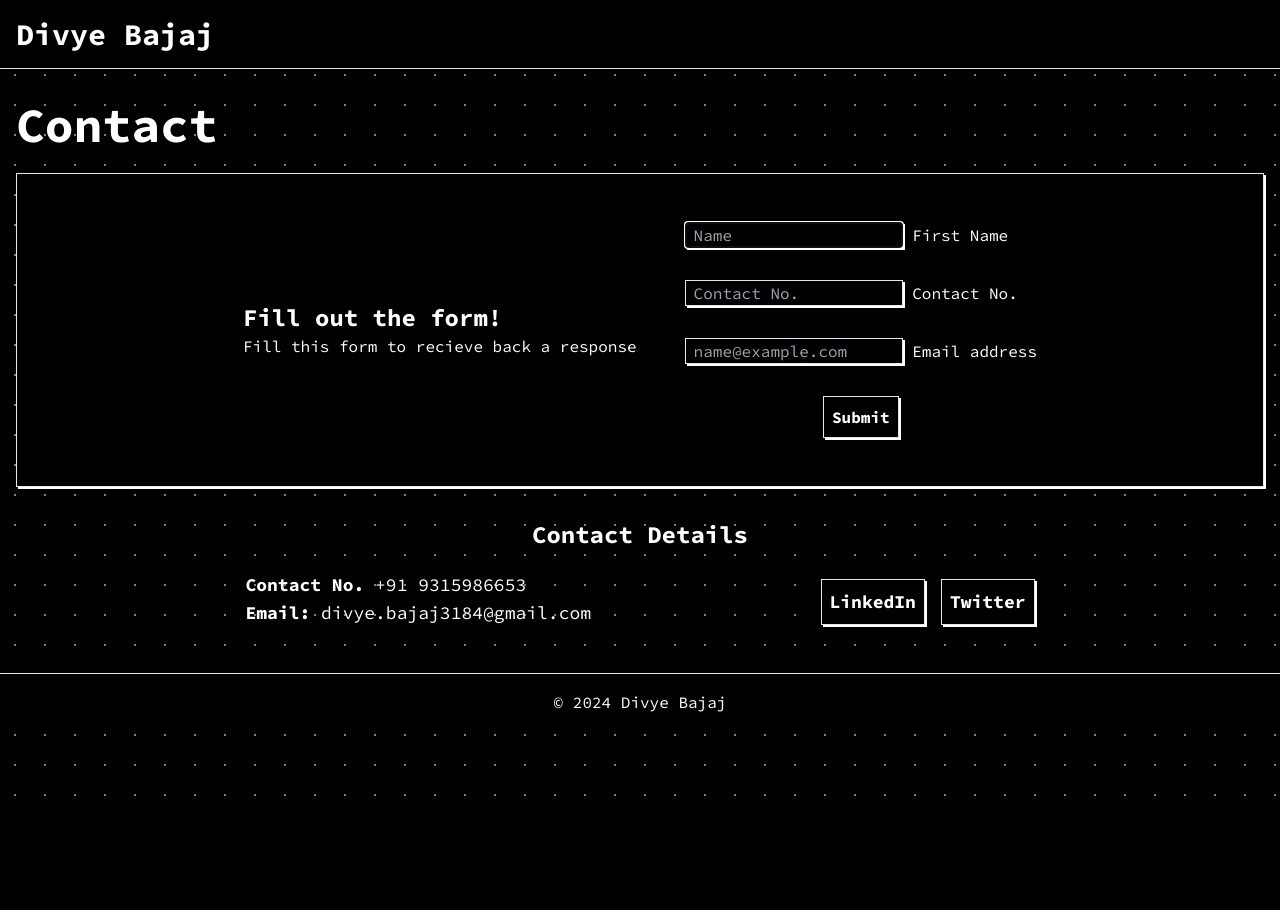
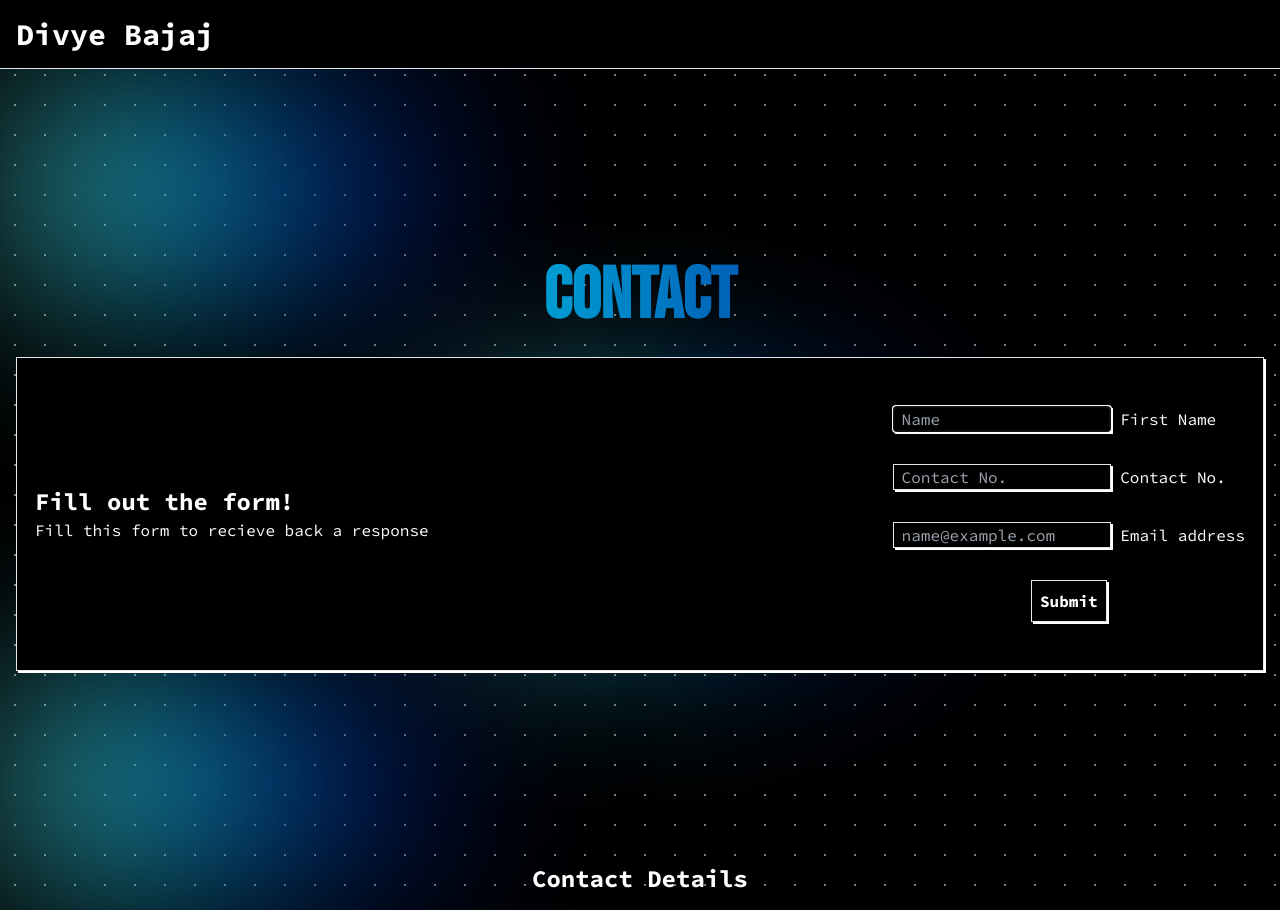
Before and after one commit to DivyeB/Portfolio, a website: page contact.html in a window 1280 px wide. Shown: the top 910 px of the page. Before the commit the page ends 800 px from the top, so only its background shows below. Drawn offline with nearby package versions, Linux system fonts and the light colour scheme.

Commit message:
Add files via upload

```diff
--- a/contact.html
+++ b/contact.html
@@ -5,6 +5,7 @@
     <meta name="viewport" content="width=device-width, initial-scale=1.0">
     <link href="https://cdn.jsdelivr.net/npm/tailwindcss@2.2.19/dist/tailwind.min.css" rel="stylesheet">
     <link href="https://fonts.googleapis.com/css2?family=Source+Code+Pro:wght@300;400;500;700&display=swap" rel="stylesheet">
+    <link href="https://fonts.googleapis.com/css2?family=Bebas+Neue&display=swap" rel="stylesheet">
     <link rel="stylesheet" href="css/output.css">
     <link rel="stylesheet" href="css/external.css">
     <title>Contact</title>
@@ -26,14 +27,15 @@
     <hr>
     <main class="container mx-auto py-8 px-4">
         <section class="mb-4 text-lg">
-            <h2 class="text-5xl font-black mb-4">Contact</h2>
+            <div class="blur-box top-2 left-2"></div>
+            <h2 class="decorate text-7xl font-black mb-4">Contact</h2>
         </section>
         <section class="boxshadow shadow-lg flex justify-center space-x-4 items-center mt-6 mb-8 bg-black border">
             <div class="con-form mr-8">
                 <h2 class="text-2xl font-bold">Fill out the form!</h2>
                 <p>Fill this form to recieve back a response</p>
             </div>
-
+            <div class="blur-box right-0"></div>
             <form action="/" method="post" class="py-8">
                 <div class="form-floating py-4">
                   <input name="name" type="text" class="form-control boxshadow px-2 bg-black border" placeholder="Name" required autofocus>
@@ -56,18 +58,18 @@
             </form>
         </section>
         <section class="text-lg grid items-center">
+            <div class="blur-box bottom-0"></div>
             <h2 class="text-2xl font-bold pb-3 text-center">Contact Details</h2>
-            <div class="flex justify-evenly">
-                <ul class="py-2 justify-start">
+            <div class="justify-center">
+                <ul class="py-4 grid justify-center space-y-2 items-center text-center">
                     <li><strong>Contact No. </strong>+91 9315986653</li>
                     <li><strong>Email: </strong>divye.bajaj3184@gmail.com</li>
                 </ul>
-                <div class="py-4 pt-4 flex justify-end space-x-4">
+                <div class="con-buttons pt-3 flex justify-evenly">
                     <a class="bg-black boxshadow text-center font-extrabold p-2 border hover:shadow-none hover:bg-white hover:text-black">LinkedIn</a>
                     <a class="bg-black boxshadow text-center font-extrabold p-2 border hover:shadow-none hover:bg-white hover:text-black">Twitter</a>
                 </div>
             </div>
-
         </section>
     </main>
     <hr>
```
